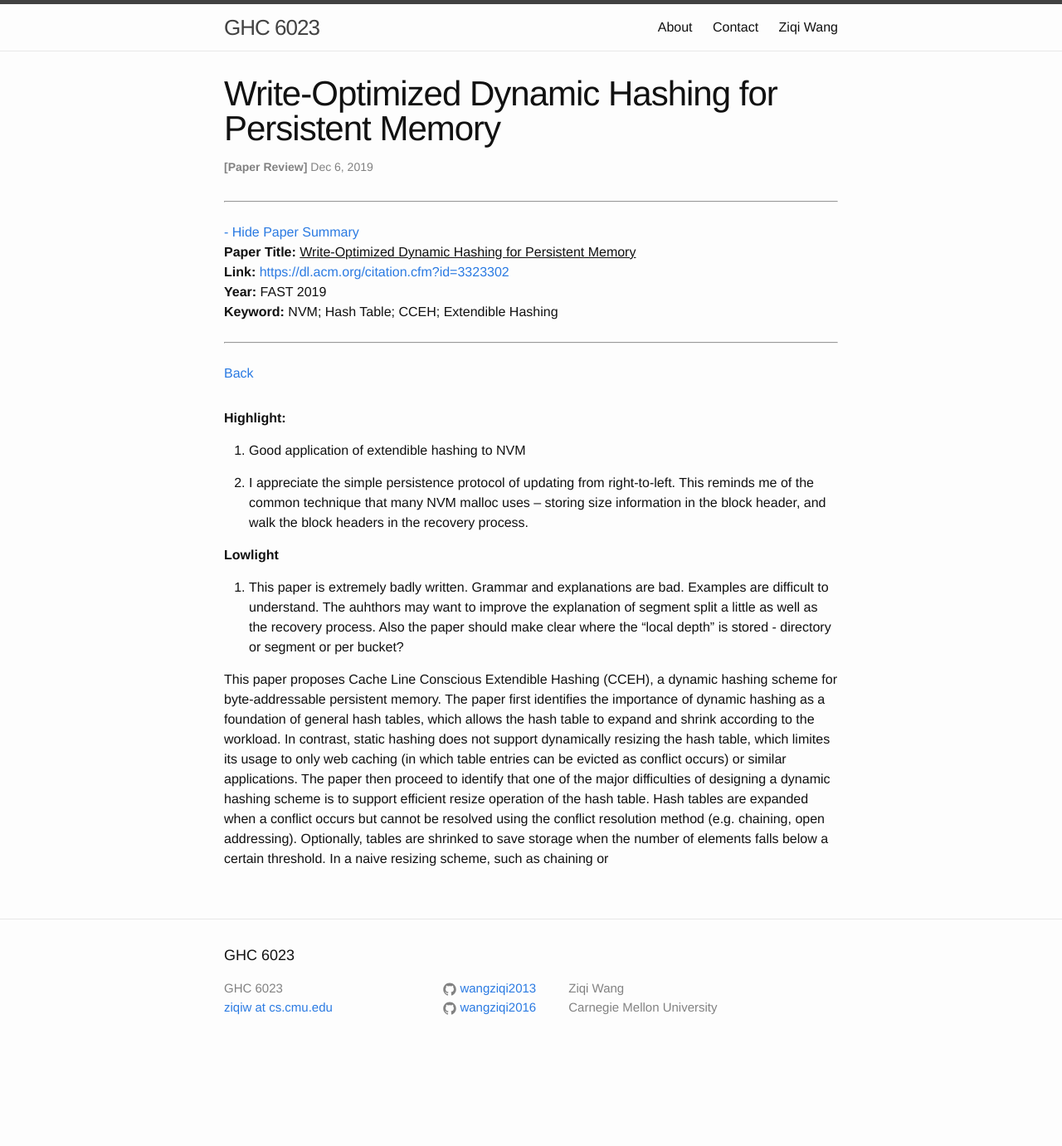
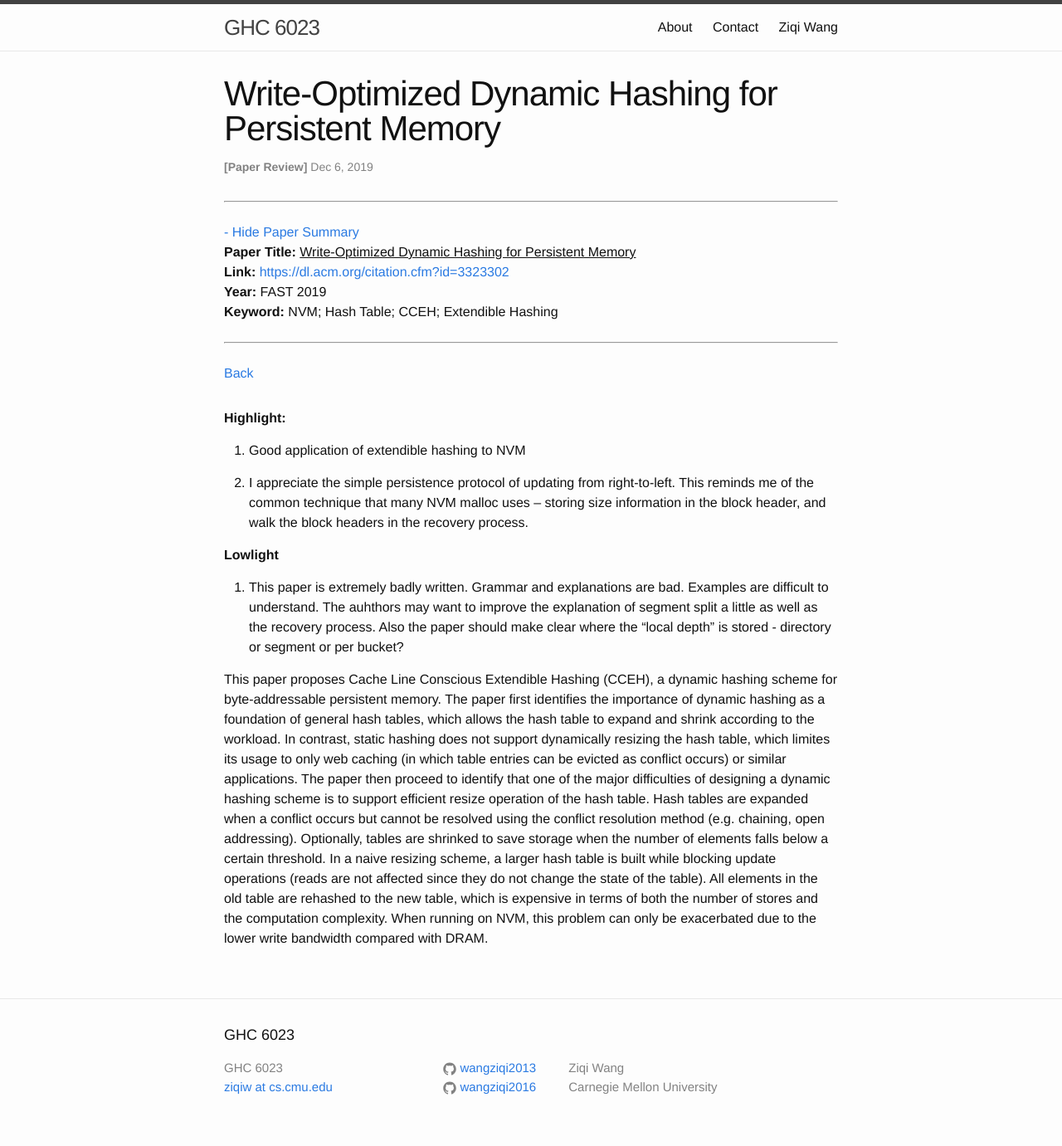
Before and after one commit to wangziqi2013/wangziqi2013.github.io, a Jekyll site: the page built from _posts/2019-12-06-cceh.markdown, in a window 1280 px wide. Shown: the whole page at 83% size. Built offline with Jekyll 4.4.1, drawn with Linux system fonts in a browser that asks for light colours; before the commit the page ends 1285 px from its top, so only the background shows below that.

Commit message:
Finish rehashing

```diff
--- a/_posts/2019-12-06-cceh.markdown
+++ b/_posts/2019-12-06-cceh.markdown
@@ -34,5 +34,8 @@ resizing the hash table, which limites its usage to only web caching (in which t
 or similar applications. The paper then proceed to identify that one of the major difficulties of designing a dynamic
 hashing scheme is to support efficient resize operation of the hash table. Hash tables are expanded when a conflict occurs
 but cannot be resolved using the conflict resolution method (e.g. chaining, open addressing). Optionally, tables are shrinked
-to save storage when the number of elements falls below a certain threshold. In a naive resizing scheme, such as chaining
-or
+to save storage when the number of elements falls below a certain threshold. In a naive resizing scheme, a larger hash
+table is built while blocking update operations (reads are not affected since they do not change the state of the table).
+All elements in the old table are rehashed to the new table, which is expensive in terms of both the number of stores
+and the computation complexity. When running on NVM, this problem can only be exacerbated due to the lower write bandwidth
+compared with DRAM.
```
